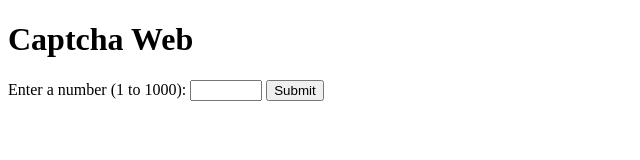
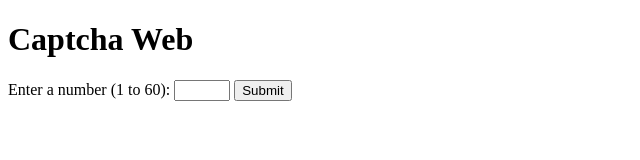
Before and after one commit to HarivolaANDY/Examen-captcha-web-std21089, a plain HTML site: page index.html in a window 1280 px wide. Shown: the whole page, without its empty margins (0-640 px from the left). Drawn offline with Linux system fonts and the light colour scheme.

Commit message:
refactor: index.html

```diff
--- a/index.html
+++ b/index.html
@@ -7,8 +7,8 @@
 <body>
   <h1>Captcha Web</h1>
   <form id="captchaForm">
-    <label for="number">Enter a number (1 to 1000):</label>
-    <input type="number" id="number" name="number" min="1" max="1000" required>
+    <label for="number">Enter a number (1 to 60):</label>
+    <input type="number" id="number" name="number" min="1" max="60" required>
     <button type="submit">Submit</button>
   </form>
   <div id="output"></div>
```
